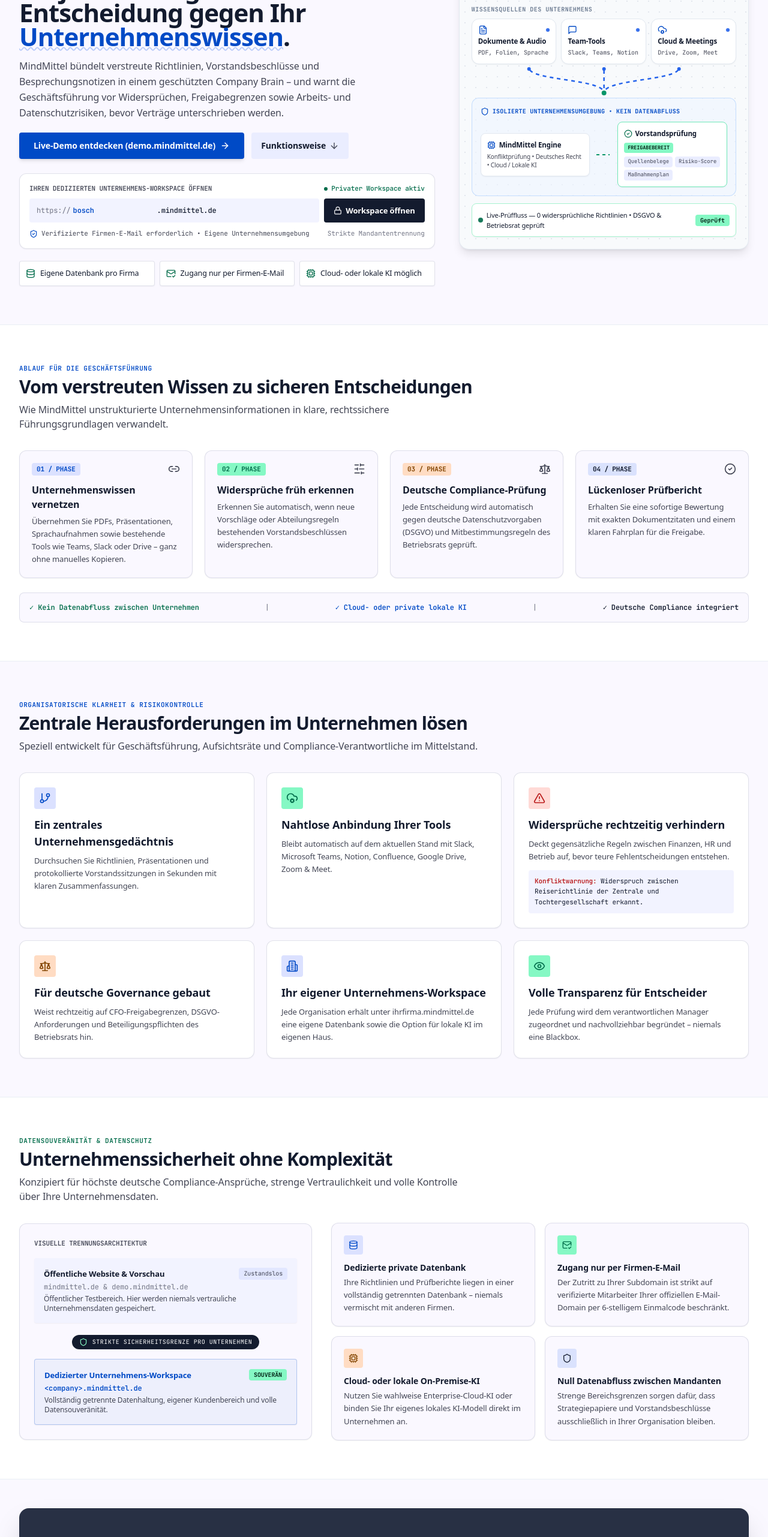
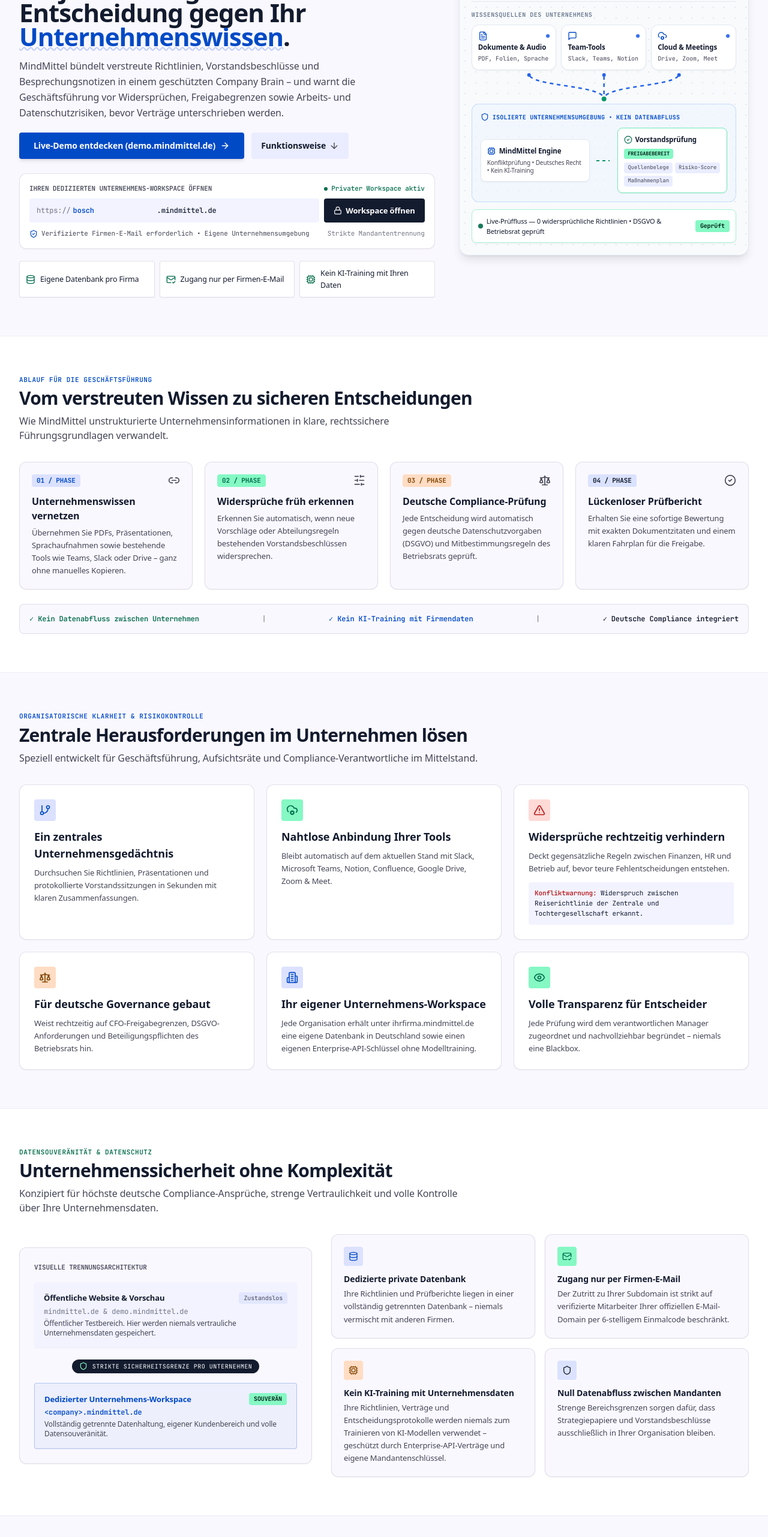
Before and after one commit to Doorandish/mindmittel2, a Next.js app: page /marketing in a window 1280 px wide. Shown: the part 234-2797 px from the top of the page at 60% size. Built offline with nearby package versions, Linux system fonts and the light colour scheme.

Commit message:
fix(marketing): remove V2 from page title and replace local AI claims with zero AI training guarantees

```diff
--- a/src/app/layout.tsx
+++ b/src/app/layout.tsx
@@ -15,7 +15,7 @@ const jetbrainsMono = JetBrains_Mono({
 });
 
 export const metadata: Metadata = {
-  title: 'MindMittel V2 — Knowledge & AI Governance Engine',
+  title: 'MindMittel — Knowledge & AI Governance Engine',
   description:
     'Enterprise AI Governance & Leadership Audit Platform with Parent-Child Vector RAG, MongoDB Atlas Vector Search, and Autonomous Google Gemini Routing.',
 };
--- a/src/app/marketing/page.tsx
+++ b/src/app/marketing/page.tsx
@@ -51,7 +51,7 @@ const LANDING_COPY = {
       workspaceError: 'Bitte geben Sie eine gültige Unternehmens-Subdomain ein (z. B. bosch).',
       trust1: 'Eigene Datenbank pro Firma',
       trust2: 'Zugang nur per Firmen-E-Mail',
-      trust3: 'Cloud- oder lokale KI möglich',
+      trust3: 'Kein KI-Training mit Ihren Daten',
     },
     diagram: {
       header: 'LIVE GOVERNANCE- & PRÜFFLUSS',
@@ -65,7 +65,7 @@ const LANDING_COPY = {
       src3Sub: 'Drive, Zoom, Meet',
       zoneLabel: 'ISOLIERTE UNTERNEHMENSUMGEBUNG • KEIN DATENABFLUSS',
       engineTitle: 'MindMittel Engine',
-      engineSub: 'Konfliktprüfung • Deutsches Recht • Cloud / Lokale KI',
+      engineSub: 'Konfliktprüfung • Deutsches Recht • Kein KI-Training',
       auditTitle: 'Vorstandsprüfung',
       auditBadge: 'FREIGABEBEREIT',
       pill1: 'Quellenbelege',
@@ -102,7 +102,7 @@ const LANDING_COPY = {
         },
       ],
       bar1: '✓ Kein Datenabfluss zwischen Unternehmen',
-      bar2: '✓ Cloud- oder private lokale KI',
+      bar2: '✓ Kein KI-Training mit Firmendaten',
       bar3: '✓ Deutsche Compliance integriert',
     },
     value: {
@@ -132,7 +132,7 @@ const LANDING_COPY = {
         },
         {
           title: 'Ihr eigener Unternehmens-Workspace',
-          desc: 'Jede Organisation erhält unter ihrfirma.mindmittel.de eine eigene Datenbank sowie die Option für lokale KI im eigenen Haus.',
+          desc: 'Jede Organisation erhält unter ihrfirma.mindmittel.de eine eigene Datenbank in Deutschland sowie einen eigenen Enterprise-API-Schlüssel ohne Modelltraining.',
         },
         {
           title: 'Volle Transparenz für Entscheider',
@@ -165,8 +165,8 @@ const LANDING_COPY = {
           desc: 'Der Zutritt zu Ihrer Subdomain ist strikt auf verifizierte Mitarbeiter Ihrer offiziellen E-Mail-Domain per 6-stelligem Einmalcode beschränkt.',
         },
         {
-          title: 'Cloud- oder lokale On-Premise-KI',
-          desc: 'Nutzen Sie wahlweise Enterprise-Cloud-KI oder binden Sie Ihr eigenes lokales KI-Modell direkt im Unternehmen an.',
+          title: 'Kein KI-Training mit Unternehmensdaten',
+          desc: 'Ihre Richtlinien, Verträge und Entscheidungsprotokolle werden niemals zum Trainieren von KI-Modellen verwendet – geschützt durch Enterprise-API-Verträge und eigene Mandantenschlüssel.',
         },
         {
           title: 'Null Datenabfluss zwischen Mandanten',
@@ -181,7 +181,7 @@ const LANDING_COPY = {
         'Testen Sie MindMittel sofort in unserer öffentlichen Live-Demo oder aktivieren Sie Ihren eigenen geschützten Unternehmens-Workspace.',
       button: 'Live-Demo starten (demo.mindmittel.de)',
       footnote:
-        'DSGVO-orientiert • Mandantengetrennt • Cloud oder lokale KI im Unternehmen • Ansbach, Bayern',
+        'DSGVO-orientiert • Mandantengetrennt • Kein KI-Training mit Kundendaten • Ansbach, Bayern',
     },
     footer: {
       tagline:
@@ -217,7 +217,7 @@ const LANDING_COPY = {
       workspaceError: 'Please enter a valid company subdomain (e.g. bosch).',
       trust1: 'Dedicated Company Database',
       trust2: 'Verified Corporate Email Access',
-      trust3: 'Cloud or Local AI Ready',
+      trust3: 'Zero AI Training on Your Data',
     },
     diagram: {
       header: 'LIVE GOVERNANCE & AUDIT FLOW',
@@ -231,7 +231,7 @@ const LANDING_COPY = {
       src3Sub: 'Drive, Zoom, Meet',
       zoneLabel: 'ISOLATED COMPANY ENVIRONMENT • ZERO DATA LEAKAGE',
       engineTitle: 'MindMittel Engine',
-      engineSub: 'Conflict Check • German Law Guard • Cloud / Local AI',
+      engineSub: 'Conflict Check • German Law Guard • Zero AI Training',
       auditTitle: 'Executive Audit',
       auditBadge: 'READY FOR SIGN-OFF',
       pill1: 'Policy Citations',
@@ -268,7 +268,7 @@ const LANDING_COPY = {
         },
       ],
       bar1: '✓ Zero Cross-Company Leakage',
-      bar2: '✓ Cloud or Private Local AI',
+      bar2: '✓ Zero AI Training on Company Data',
       bar3: '✓ German Compliance Built-In',
     },
     value: {
@@ -298,7 +298,7 @@ const LANDING_COPY = {
         },
         {
           title: 'Your Own Branded Workspace',
-          desc: 'Each organization receives yourcompany.mindmittel.de with its own private database and optional local/on-premise AI deployment.',
+          desc: 'Each organization receives yourcompany.mindmittel.de with its own isolated database in Germany and dedicated enterprise API keys with zero model training.',
         },
         {
           title: 'Full Executive Transparency',
@@ -331,8 +331,8 @@ const LANDING_COPY = {
           desc: 'Access to your subdomain is strictly restricted to verified employees with your official company email domain via a 6-digit one-time code.',
         },
         {
-          title: 'Cloud or Local On-Premise AI',
-          desc: 'Run seamlessly with enterprise cloud AI or connect your own private, local in-house AI model for maximum data control.',
+          title: 'Zero AI Training on Company Data',
+          desc: 'Your policies, contracts, and executive audit logs are never used to train AI models—protected by enterprise API terms and dedicated tenant keys.',
         },
         {
           title: 'Zero Cross-Company Leakage',
@@ -347,7 +347,7 @@ const LANDING_COPY = {
         'Test MindMittel immediately in our public preview or activate your dedicated company workspace.',
       button: 'Launch Live Demo (demo.mindmittel.de)',
       footnote:
-        'DSGVO Ready • Tenant-Isolated • Private Cloud or Local On-Premise AI • Ansbach, Germany',
+        'DSGVO Ready • Tenant-Isolated • Zero AI Training on Customer Data • Ansbach, Germany',
     },
     footer: {
       tagline:
```
Also changed, not shown: src/i18n/dictionaries.ts (+4 -4 lines), 1 other file (tests, documents, lock files or other folders).
